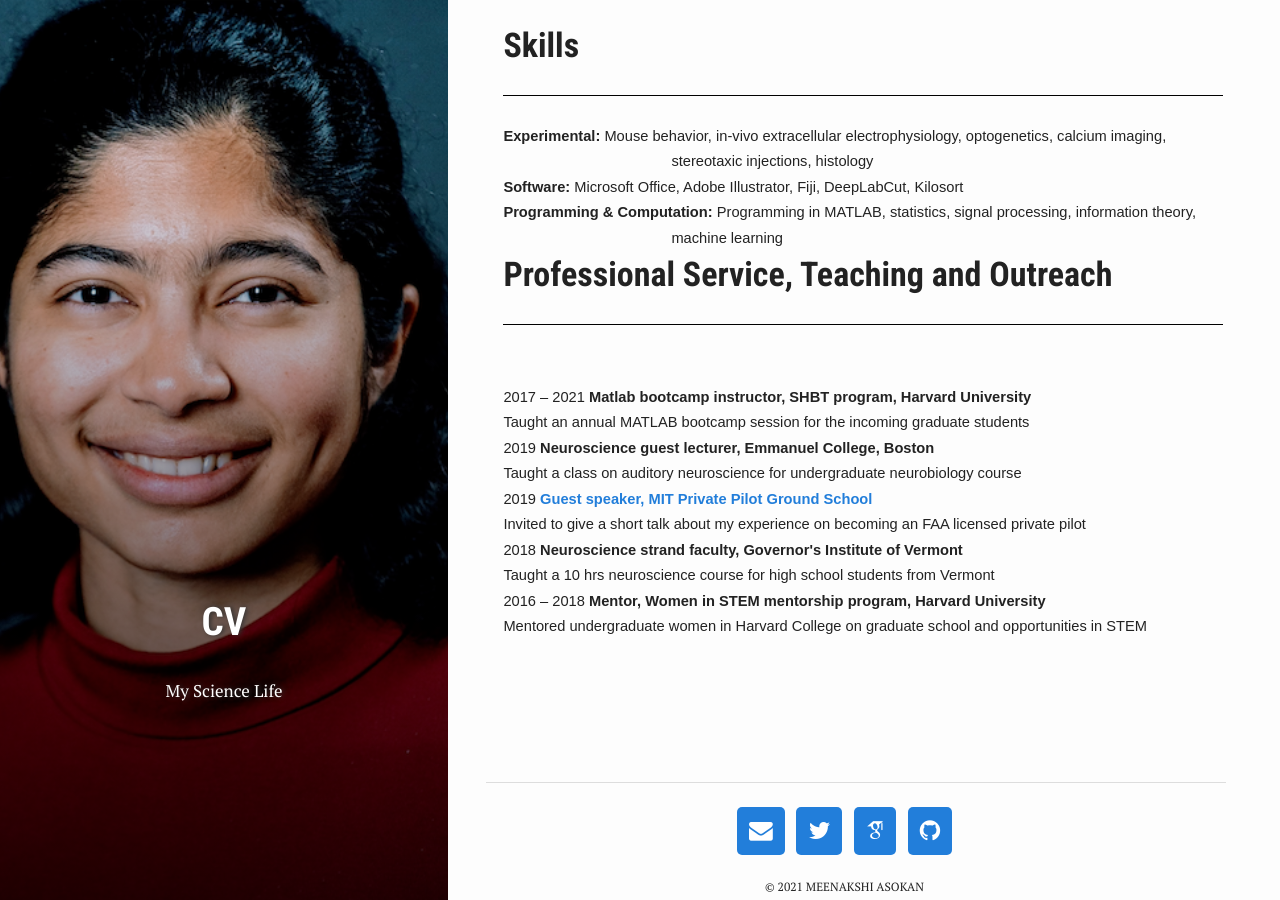
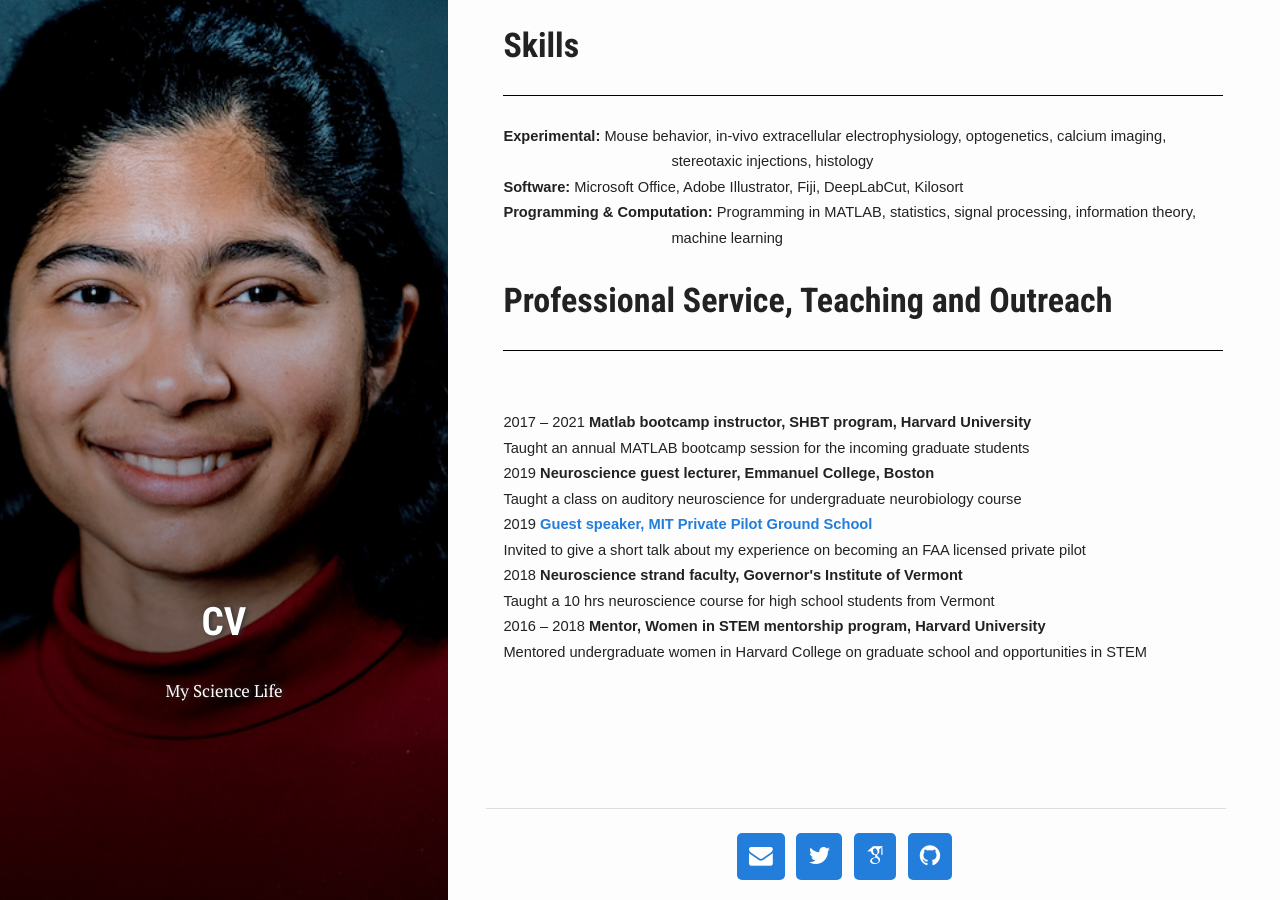
Before and after one commit to Meenakshi-Asokan/Meenakshi-Asokan.github.io, a Jekyll site: the page built from pages/2_cv.html, in a window 1280 px wide and 900 px high, scrolled down 2100 px. Built offline with Jekyll 4.4.1, drawn with Linux system fonts in a browser that asks for light colours; nearby versions of some CDN libraries; some web fonts are replaced; library files that are not in the unit come from our copies.

Commit message:
Update 2_cv.html

```diff
--- a/pages/2_cv.html
+++ b/pages/2_cv.html
@@ -369,12 +369,14 @@ margin-left:1.75in;margin-bottom:.0001pt;text-indent:-1.75in'><span
 style='font-size:11.0pt;font-family:"Century Gothic",sans-serif'><b>Programming & Computation:</b>
 Programming in MATLAB, statistics, signal processing, information theory, machine learning</span></p>
 
+<p class=MsoNormal style='margin-top:0in;margin-right:-.5in;margin-bottom:0in;
+margin-left:1.75in;margin-bottom:.0001pt;text-indent:-1.75in'><span
+style='font-size:11.0pt;font-family:"Century Gothic",sans-serif'>&nbsp;</span></p>
+
 <div style='border:none;border-bottom:solid windowtext 1.0pt;padding:0in 0in 1.0pt 0in;
 margin-left:0in;margin-right:-.5in'>
 
 <h1 style='margin-left:1.75in;text-indent:-1.75in;border:none;padding:0in'>Professional Service, Teaching and Outreach</h1>
-
-</div>
 
 </div>
 
```
